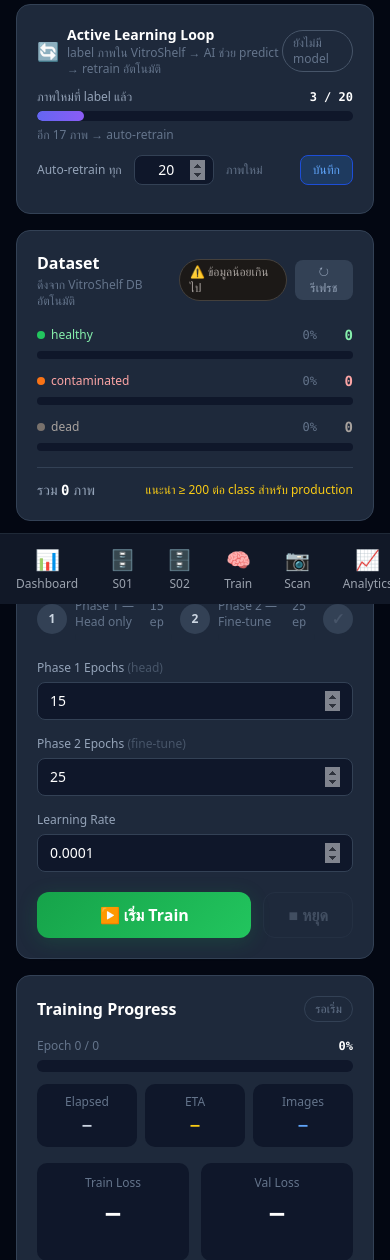
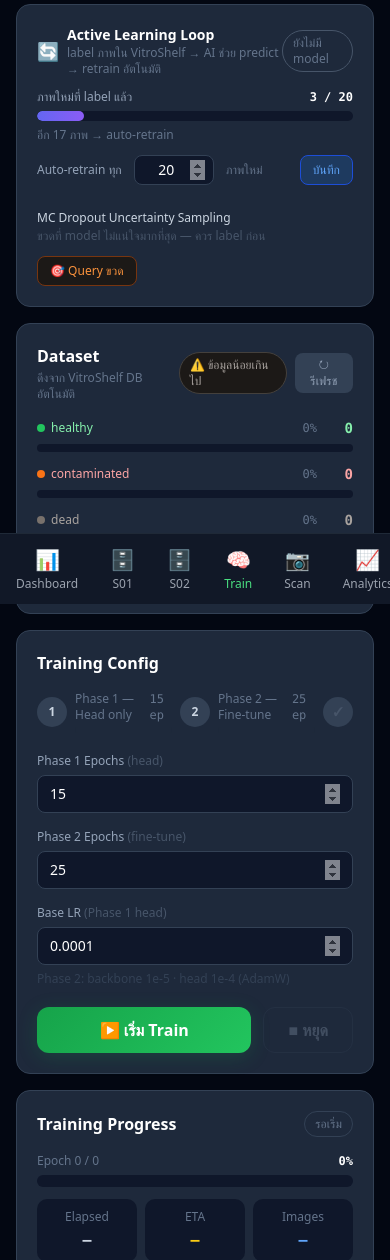
Before and after one commit to peeradon4778/VitroVision, a Flask app: page /train in a window 390 px wide. Shown: the part 240-1500 px from the top of the page. Run offline with Flask 3, Linux system fonts and the light colour scheme; data that the repository does not hold is empty; some libraries are stand-ins or nearby versions.

Commit message:
@ feat: ปรับปรุง UX/UI — active nav, AL query panel, LR label fix
- base.html: เพิ่ม active state บน nav (desktop เส้นใต้สีเขียว, mobile สีเขียว)
- train.html: เพิ่ม MC Dropout uncertainty query UI ใน AL section
- train.html: แก้ label "Learning Rate" → "Base LR (Phase 1 head)" + hint Phase 2 LR

Co-Authored-By: Claude Sonnet 4.6 <noreply@anthropic.com>
@

```diff
--- a/shelf_manager/templates/base.html
+++ b/shelf_manager/templates/base.html
@@ -23,7 +23,7 @@
 <body class="bg-gray-950 text-gray-100 min-h-screen font-sans pb-20 md:pb-0">
 
   <!-- Top nav (desktop) -->
-  <nav class="bg-gray-900 border-b border-gray-800 px-4 py-3 flex items-center gap-6">
+  <nav id="topnav" class="bg-gray-900 border-b border-gray-800 px-4 py-3 flex items-center gap-6">
     <a href="/" class="text-green-400 font-bold text-lg tracking-wide">🌱 VitroShelf</a>
     <a href="/shelf/S01" class="text-gray-300 hover:text-white text-sm hidden md:block">ชั้น S01</a>
     <a href="/shelf/S02" class="text-gray-300 hover:text-white text-sm hidden md:block">ชั้น S02</a>
@@ -38,7 +38,16 @@
     <span style="display:inline-block;width:8px;height:8px;border-radius:50%;background:#f59e0b;animation:pulse 1s infinite"></span>
     <span id="ml-banner-text">กำลังโหลด ML modules (torch, timm)... Train และ Scanner ยังไม่พร้อม</span>
   </div>
-  <style>@keyframes pulse{0%,100%{opacity:1}50%{opacity:.3}}</style>
+  <style>
+    @keyframes pulse{0%,100%{opacity:1}50%{opacity:.3}}
+    #topnav a.nav-active { color:#fff !important; position:relative; }
+    #topnav a.nav-active::after {
+      content:''; position:absolute; bottom:-13px; left:0; right:0;
+      height:2px; background:#4ade80; border-radius:1px;
+    }
+    #bottomnav a.nav-active { color:#4ade80 !important; }
+    #bottomnav a.nav-active span.text-xl { filter:brightness(1.4) saturate(1.5); }
+  </style>
   <script>
   (function(){
     function check(){
@@ -61,7 +70,7 @@
   </main>
 
   <!-- Bottom nav (mobile) -->
-  <nav class="md:hidden fixed bottom-0 left-0 right-0 bg-gray-900 border-t border-gray-800 flex justify-around py-2 z-40">
+  <nav id="bottomnav" class="md:hidden fixed bottom-0 left-0 right-0 bg-gray-900 border-t border-gray-800 flex justify-around py-2 z-40">
     <a href="/" class="flex flex-col items-center gap-0.5 text-gray-400 hover:text-green-400 px-4 py-1">
       <span class="text-xl">📊</span>
       <span class="text-xs">Dashboard</span>
@@ -88,5 +97,16 @@
     </a>
   </nav>
 
+  <script>
+  (function(){
+    var p = location.pathname;
+    document.querySelectorAll('#topnav a[href], #bottomnav a[href]').forEach(function(a){
+      var h = a.getAttribute('href');
+      if (!h) return;
+      var active = (h === '/') ? (p === '/') : (p === h || p.startsWith(h + '/'));
+      if (active) a.classList.add('nav-active');
+    });
+  })();
+  </script>
 </body>
 </html>
--- a/shelf_manager/templates/train.html
+++ b/shelf_manager/templates/train.html
@@ -135,6 +135,22 @@
         style="background:#1e3a5f;border:1px solid #1d4ed8;color:#60a5fa">บันทึก</button>
     </div>
     <p id="alLastRetrain" class="text-xs text-slate-600 mt-2"></p>
+
+    <!-- MC Dropout uncertainty query -->
+    <div class="mt-3 pt-3 border-t border-slate-800">
+      <div class="flex items-center justify-between gap-3 flex-wrap">
+        <div>
+          <p class="text-xs text-slate-300 font-medium">MC Dropout Uncertainty Sampling</p>
+          <p class="text-xs text-slate-600 mt-0.5">ขวดที่ model ไม่แน่ใจมากที่สุด — ควร label ก่อน</p>
+        </div>
+        <button id="btnALQuery" onclick="runALQuery()"
+          class="text-xs px-3 py-1.5 rounded-lg transition font-medium flex-shrink-0"
+          style="background:#1c1917;border:1px solid #78350f;color:#fb923c">
+          🎯 Query ขวด
+        </button>
+      </div>
+      <div id="alQueryResult" style="display:none" class="mt-3"></div>
+    </div>
   </div>
 
   <!-- ══════════════════ DATASET ══════════════════ -->
@@ -285,10 +301,13 @@
           style="background:#0f172a;border:1px solid #334155">
       </div>
       <div>
-        <label class="text-xs text-slate-400 block mb-1.5">Learning Rate</label>
+        <label class="text-xs text-slate-400 block mb-1.5">
+          Base LR <span class="text-slate-600">(Phase 1 head)</span>
+        </label>
         <input id="cfgLr" type="number" value="0.0001" min="0.00001" max="0.01" step="0.00001"
           class="w-full px-3 py-2 rounded-lg text-sm text-white transition focus:outline-none"
           style="background:#0f172a;border:1px solid #334155">
+        <p class="text-xs mt-1.5" style="color:#334155">Phase 2: backbone 1e-5 · head 1e-4 (AdamW)</p>
       </div>
     </div>
 
@@ -866,6 +885,61 @@ function setThreshold() {
 refreshAL();
 setInterval(refreshAL, 10000);
 
+// ── AL Uncertainty Query ───────────────────────────────────────
+const AL_LABEL_COLOR = {
+  healthy:'#4ade80', contaminated:'#f97316', dead:'#94a3b8', unknown:'#64748b'
+};
+
+async function runALQuery() {
+  const btn    = document.getElementById('btnALQuery');
+  const result = document.getElementById('alQueryResult');
+  btn.disabled   = true;
+  btn.textContent = '🔄 กำลัง query…';
+
+  try {
+    const res  = await fetch('/api/al_query?n=10');
+    const data = await res.json();
+
+    if (!Array.isArray(data) || !data.length) {
+      result.innerHTML = '<p class="text-xs text-center py-3" style="color:#475569">ไม่มีขวดที่รอ label หรือยังไม่มี model</p>';
+    } else {
+      const rows = data.map((b, i) => {
+        const unc = (b.uncertainty * 100).toFixed(1);
+        const col = AL_LABEL_COLOR[b.label] || '#64748b';
+        return `
+          <div class="flex items-center gap-2 py-1.5 px-2 rounded-lg" style="background:#0f172a">
+            <span class="text-xs w-4 flex-shrink-0 text-right font-mono" style="color:#334155">${i+1}</span>
+            <span class="text-xs font-mono font-semibold flex-shrink-0 w-20" style="color:#94a3b8">
+              ${b.shelf || '—'} #${b.bottle_id}
+            </span>
+            <div class="flex-1 h-1.5 rounded-full overflow-hidden" style="background:#1e293b">
+              <div class="h-full rounded-full"
+                   style="width:${unc}%;background:linear-gradient(90deg,#f59e0b,#ef4444)"></div>
+            </div>
+            <span class="text-xs font-mono w-12 text-right flex-shrink-0" style="color:#fbbf24">
+              ${b.uncertainty.toFixed(3)}
+            </span>
+            <span class="text-xs px-1.5 py-0.5 rounded flex-shrink-0"
+                  style="background:#1e293b;color:${col};min-width:72px;text-align:center">
+              ${b.label}
+            </span>
+          </div>`;
+      }).join('');
+      result.innerHTML = `
+        <p class="text-xs mb-2" style="color:#475569">เรียงจาก uncertainty สูง → ต่ำ (10 อันดับแรก)</p>
+        <div class="space-y-1">${rows}</div>
+        <p class="text-xs mt-2" style="color:#334155">uncertainty = ความผันแปรใน 10 forward passes (MC Dropout)</p>`;
+    }
+    result.style.display = 'block';
+  } catch(e) {
+    result.innerHTML = `<p class="text-xs py-2" style="color:#f87171">โหลดไม่สำเร็จ: ${e.message}</p>`;
+    result.style.display = 'block';
+  }
+
+  btn.disabled    = false;
+  btn.textContent = '🎯 Query อีกครั้ง';
+}
+
 // ── Class Weights renderer ────────────────────────────────────
 function renderClassWeights(weights) {
   const card = document.getElementById('weightsCard');
```
